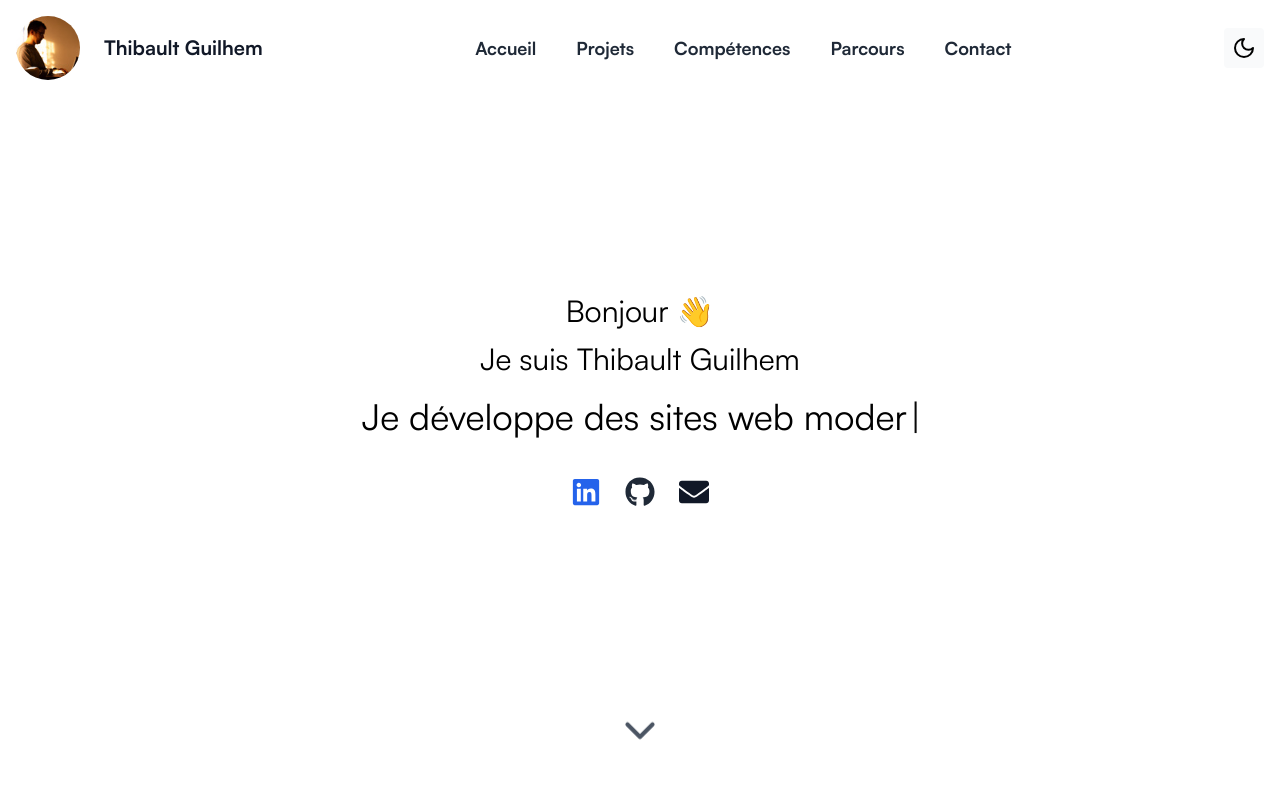
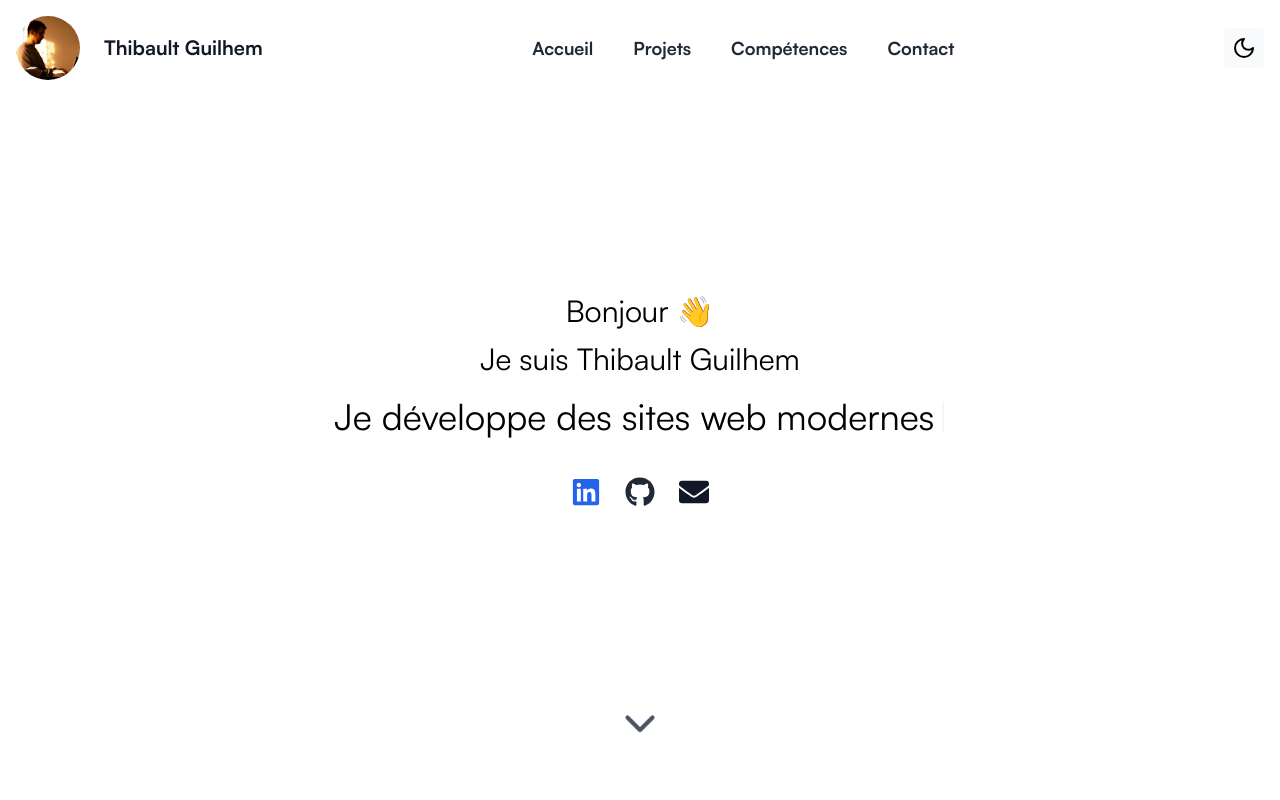
Before and after one commit to ThibaultG94/next-portfolio, a Next.js app: page / in a window 1280 px wide. Shown: the top 800 px of the page. Built offline with nearby package versions, Linux system fonts and the light colour scheme.

Commit message:
chore: Update Header and Timeline components with responsive layout and dark mode support

```diff
--- a/src/app/components/Header.js
+++ b/src/app/components/Header.js
@@ -38,12 +38,12 @@ const Header = () => {
   }, [lastScrollY]);
 
   return (
-    <div
-      className={`fixed w-full transition-transform duration-300 ${
+    <header
+      className={`fixed z-50 w-full transition-transform duration-300 ${
         isVisible ? "translate-y-0" : "-translate-y-full"
-      } bg-white dark:bg-[#121212]`}
+      }`}
     >
-      <div className="container mx-auto flex justify-between items-center p-4 bg-white dark:bg-[#121212]">
+      <div className="container opacity-100 mx-auto flex justify-between items-center p-4 bg-white dark:bg-[#121212]">
         <div className="flex items-center">
           <div className="h-11 w-11 sm:h-12 sm:w-12 md:h-14 md:w-14 lg:h-16 lg:w-16 mr-3.5 sm:mr-4 md:mr-5 lg:mr-6 rounded-full overflow-hidden relative">
             <Image
@@ -80,13 +80,13 @@ const Header = () => {
           >
             Compétences
           </a>
-          <a
+          {/* <a
             href="#timeline"
             onClick={(e) => handleSmoothScroll(e, "timeline")}
             className="text-gray-800 dark:text-gray-200 hover:text-gray-600 dark:hover:text-gray-400"
           >
             Parcours
-          </a>
+          </a> */}
           <a
             href="#contact"
             onClick={(e) => handleSmoothScroll(e, "contact")}
@@ -137,13 +137,13 @@ const Header = () => {
                 >
                   Compétences
                 </a>
-                <a
+                {/* <a
                   href="#timeline"
                   onClick={toggleMenu}
                   className="text-gray-800 dark:text-gray-200 hover:text-gray-600 dark:hover:text-gray-400"
                 >
                   Parcours
-                </a>
+                </a> */}
                 <a
                   href="#contact"
                   onClick={toggleMenu}
@@ -156,7 +156,7 @@ const Header = () => {
           </div>
         )}
       </div>
-    </div>
+    </header>
   );
 };
 
--- a/src/app/layout.js
+++ b/src/app/layout.js
@@ -17,9 +17,7 @@ export default function RootLayout({ children }) {
     <html lang="fr" className="text-foreground">
       <body className={inter.className}>
         <ThemeProvider attribute="class" defaultTheme="system">
-          <header className="fixed w-full">
-            <Header />
-          </header>
+          <Header />
           <main>{children}</main>
           <footer>
             <Footer />
--- a/src/app/page.js
+++ b/src/app/page.js
@@ -19,9 +19,9 @@ const Home = () => {
       <section id="skills">
         <Skills />
       </section>
-      <section id="timeline">
+      {/* <section id="timeline">
         <Timeline />
-      </section>
+      </section> */}
       <section id="contact">
         <Contact />
       </section>
--- a/src/style/app.scss
+++ b/src/style/app.scss
@@ -34,6 +34,8 @@ $primary-yellow: #F9F871;
     width: 50rem;
     max-width: 80%;
     margin: auto;
+    z-index: 10;
+    transform: none;
 
     &__screen {
         position: relative;
```
